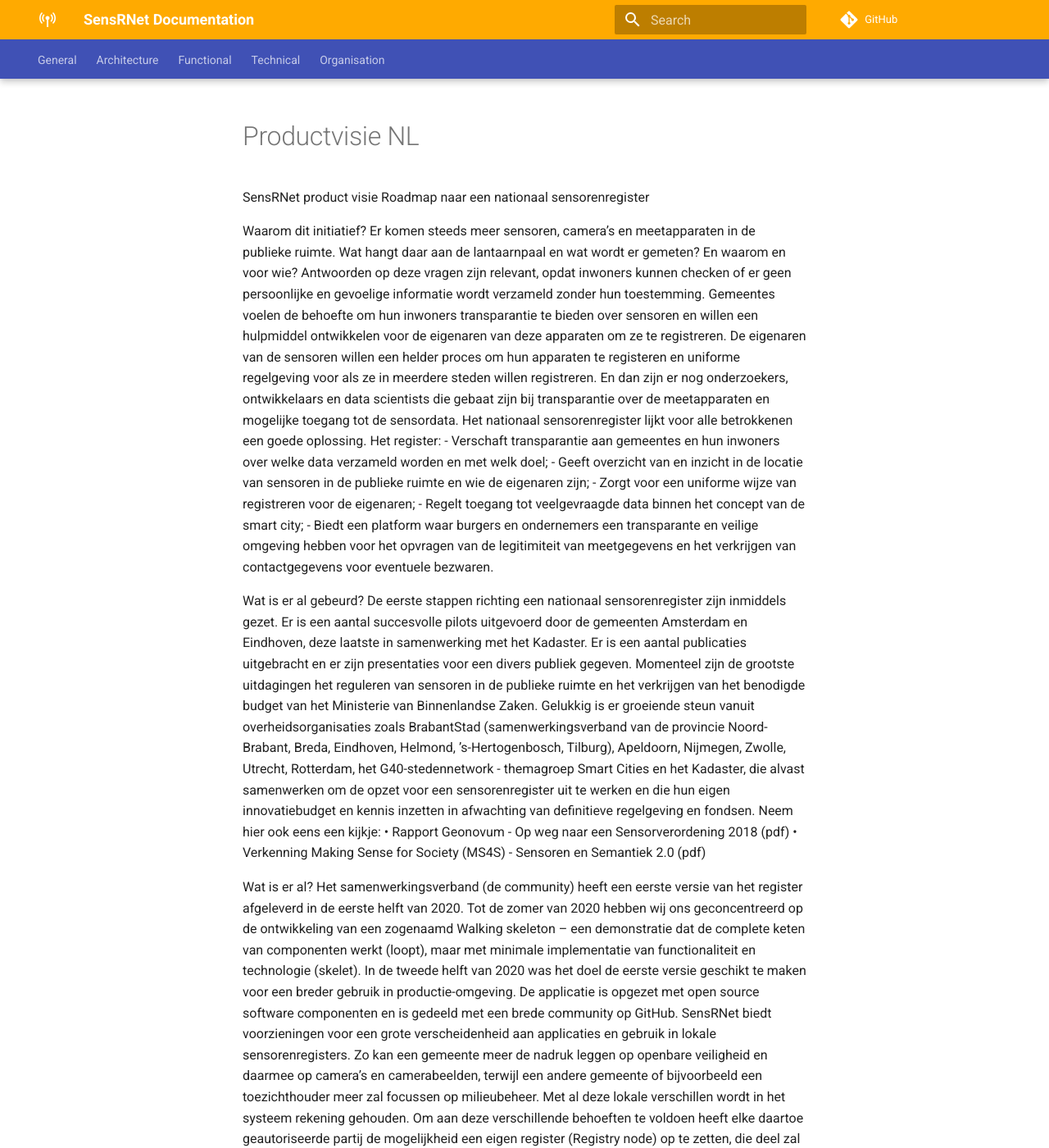
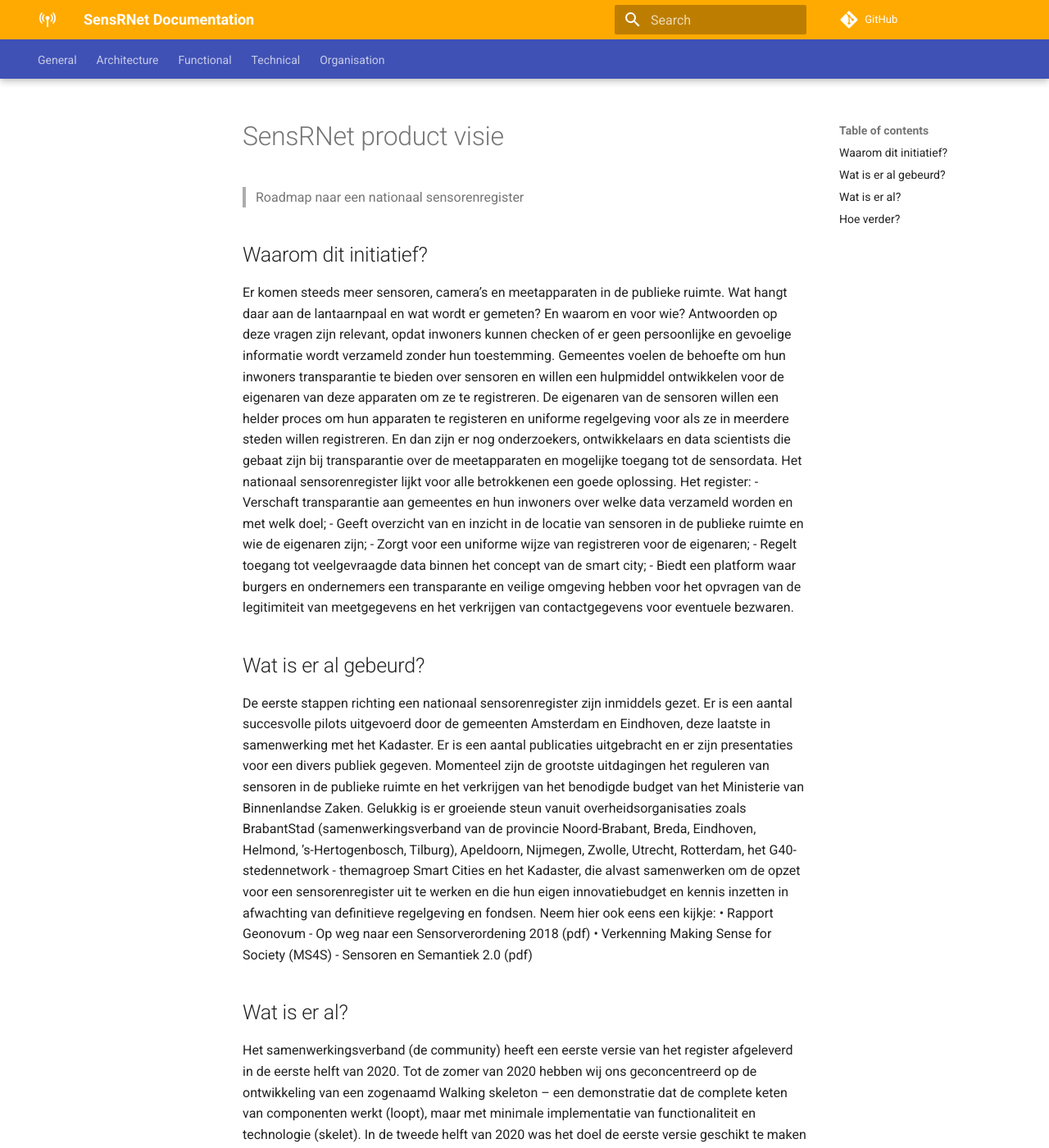
Before and after one commit to kadaster-labs/sensrnet-home, an MkDocs documentation site: the page built from docs/Productvisie - NL.md, in a window 1280 px wide and 1400 px high. Shown: the whole window at 82% size. Built offline with MkDocs 1.6.1 and Material for MkDocs 9.7.7, drawn with Linux system fonts in a browser that asks for light colours; comment, search, counter and statistics services are not loaded; some of the changed text lies outside the part shown.

Commit message:
Update Productvisie - NL.md

```diff
--- a/docs/Productvisie - NL.md
+++ b/docs/Productvisie - NL.md
@@ -1,7 +1,7 @@
-SensRNet product visie
-Roadmap naar een nationaal sensorenregister
+# SensRNet product visie
+> Roadmap naar een nationaal sensorenregister
 
-Waarom dit initiatief?
+## Waarom dit initiatief?
 Er komen steeds meer sensoren, camera’s en meetapparaten in de publieke ruimte. Wat hangt daar aan de lantaarnpaal en wat wordt er gemeten? En waarom en voor wie? Antwoorden op deze vragen zijn relevant, opdat inwoners kunnen checken of er geen persoonlijke en gevoelige informatie wordt verzameld zonder hun toestemming. Gemeentes voelen de behoefte om hun inwoners transparantie te bieden over sensoren en willen een hulpmiddel ontwikkelen voor de eigenaren van deze apparaten om ze te registreren. De eigenaren van de sensoren willen een helder proces om hun apparaten te registeren en uniforme regelgeving voor als ze in meerdere steden willen registreren. En dan zijn er nog onderzoekers, ontwikkelaars en data scientists die gebaat zijn bij transparantie over de meetapparaten en mogelijke toegang tot de sensordata. Het nationaal sensorenregister lijkt voor alle betrokkenen een goede oplossing.
 Het register:
 -	Verschaft transparantie aan gemeentes en hun inwoners over welke data verzameld worden en met welk doel;
@@ -10,14 +10,14 @@
 -	Regelt toegang tot veelgevraagde data binnen het concept van de smart city;
 -	Biedt een platform waar burgers en ondernemers een transparante en veilige omgeving hebben voor het opvragen van de legitimiteit van meetgegevens en het verkrijgen van contactgegevens voor eventuele bezwaren.
 
-Wat is er al gebeurd?
+## Wat is er al gebeurd?
 De eerste stappen richting een nationaal sensorenregister zijn inmiddels gezet. Er is een aantal succesvolle pilots uitgevoerd door de gemeenten Amsterdam en Eindhoven, deze laatste in samenwerking met het Kadaster. Er is een aantal publicaties uitgebracht en er zijn presentaties voor een divers publiek gegeven. Momenteel zijn de grootste uitdagingen het reguleren van sensoren in de publieke ruimte en het verkrijgen van het benodigde budget van het Ministerie van Binnenlandse Zaken.
 Gelukkig is er groeiende steun vanuit overheidsorganisaties zoals BrabantStad (samenwerkingsverband van de provincie Noord-Brabant, Breda, Eindhoven, Helmond, ’s-Hertogenbosch, Tilburg), Apeldoorn, Nijmegen, Zwolle, Utrecht, Rotterdam, het G40-stedennetwork - themagroep Smart Cities en het Kadaster, die alvast samenwerken om de opzet voor een sensorenregister uit te werken en die hun eigen innovatiebudget en kennis inzetten in afwachting van definitieve regelgeving en fondsen.
 Neem hier ook eens een kijkje:
 •	Rapport Geonovum - Op weg naar een Sensorverordening 2018 (pdf)
 •	Verkenning Making Sense for Society (MS4S) - Sensoren en Semantiek 2.0 (pdf)
 
-Wat is er al?
+## Wat is er al?
 Het samenwerkingsverband (de community) heeft een eerste versie van het register afgeleverd in de eerste helft van 2020. Tot de zomer van 2020 hebben wij ons geconcentreerd op de ontwikkeling van een zogenaamd Walking skeleton – een demonstratie dat de complete keten van componenten werkt (loopt), maar met minimale implementatie van functionaliteit en technologie (skelet). In de tweede helft van 2020 was het doel de eerste versie geschikt te maken voor een breder gebruik in productie-omgeving.
 De applicatie is opgezet met open source software componenten en is gedeeld met een brede community op GitHub. SensRNet biedt voorzieningen voor een grote verscheidenheid aan applicaties en gebruik in lokale sensorenregisters. Zo kan een gemeente meer de nadruk leggen op openbare veiligheid en daarmee op camera’s en camerabeelden, terwijl een andere gemeente of bijvoorbeeld een toezichthouder meer zal focussen op milieubeheer. Met al deze lokale verschillen wordt in het systeem rekening gehouden.
 Om aan deze verschillende behoeften te voldoen heeft elke daartoe geautoriseerde partij de mogelijkheid een eigen register (Registry node) op te zetten, die deel zal uitmaken van een netwerk van registers. Elke geautoriseerde partij heeft de keuze om voor dit register een eigen applicatie te ontwikkelen of om de standaard implementatie te gebruiken en deze zonodig uit te breiden.
@@ -25,7 +25,7 @@
 Het eindpunt binnen het netwerk is de Publishing node. Dit is de ingang (portaal) voor burgers en organisaties om via een kaart de sensoren op een locatie te zoeken en om verdere informatie te bekijken.
 Meer over dit concept vind je in Architecture.
 
-Hoe verder?
+## Hoe verder?
 Het nationale sensorenregister zal in de toekomst het eigendom zijn van een consortium. In het consortium zullen vertegenwoordigers van overheidsorganisaties zitting hebben, als ook van private ondernemingen en andere belanghebbenden.
 Deze groep zal zich bezighouden met toekomstige ontwikkelingen en functionaliteiten van SensRNet en met de samenstelling van het consortium. Verder kan gedacht worden aan samenwerking met andere partijen die zich bezighouden met sensoren en sensorgegevens en aan het koppelen van allerlei andere applicaties voor het registreren en verwerken van sensorgegevens, bijvoorbeeld voor specifieke doeleinden.
 SensRNet kan zo uitgroeien tot een nationaal en ook uniform product voor de registratie van sensoren, met ruimte voor flexibiliteit in ontwikkeling en gebruik. SensRNet beoogt daarbij landsdekkend te worden om de eindgebruiker een compleet beeld te kunnen geven van geregistreerde sensoren in de publieke ruimte, waar ze staan, waarom ze er staan en wat ze doen. En om toegang te krijgen tot de eigenaar en de geproduceerde gegevens, als de veiligheid en de privacy dit toelaten.
```
